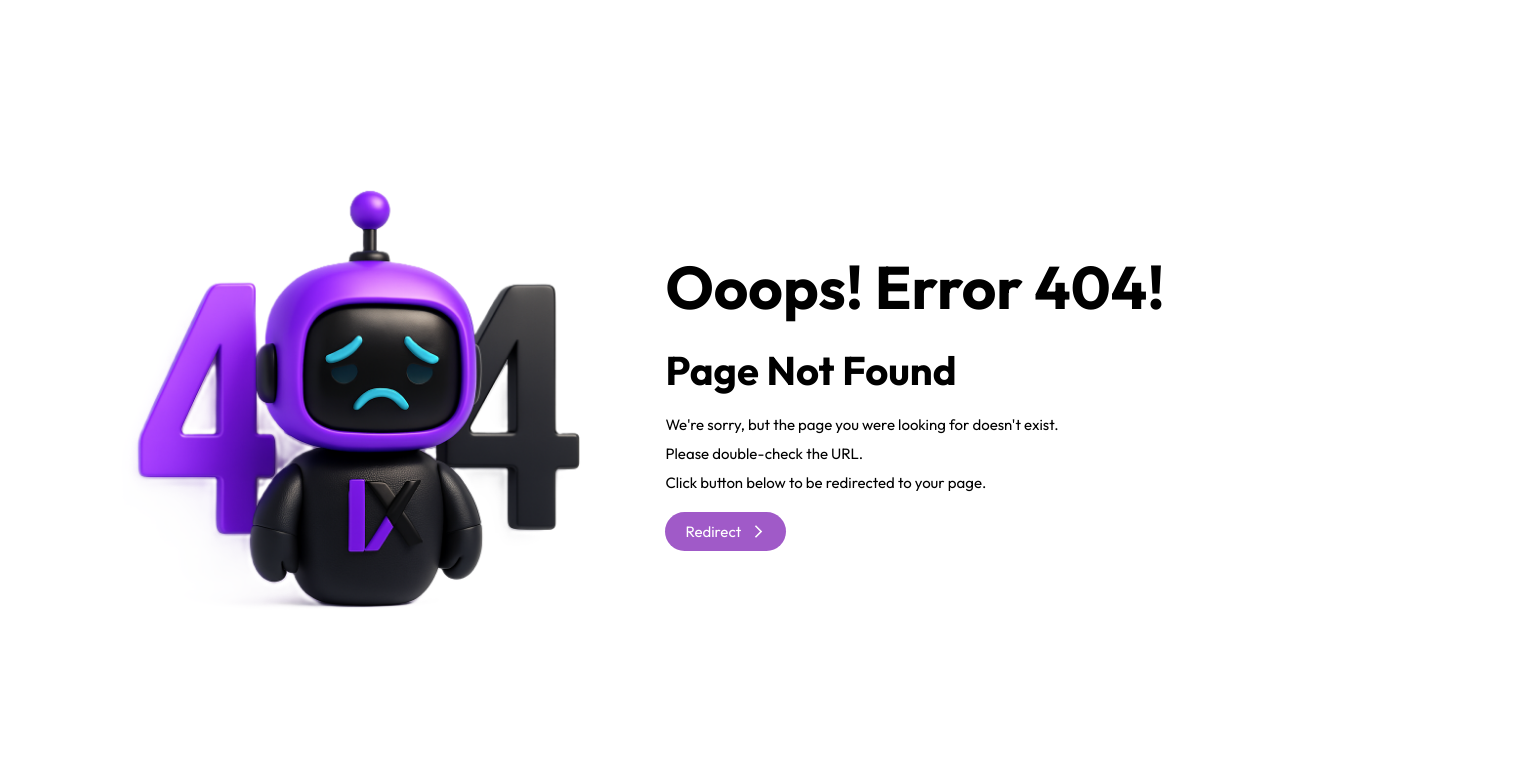
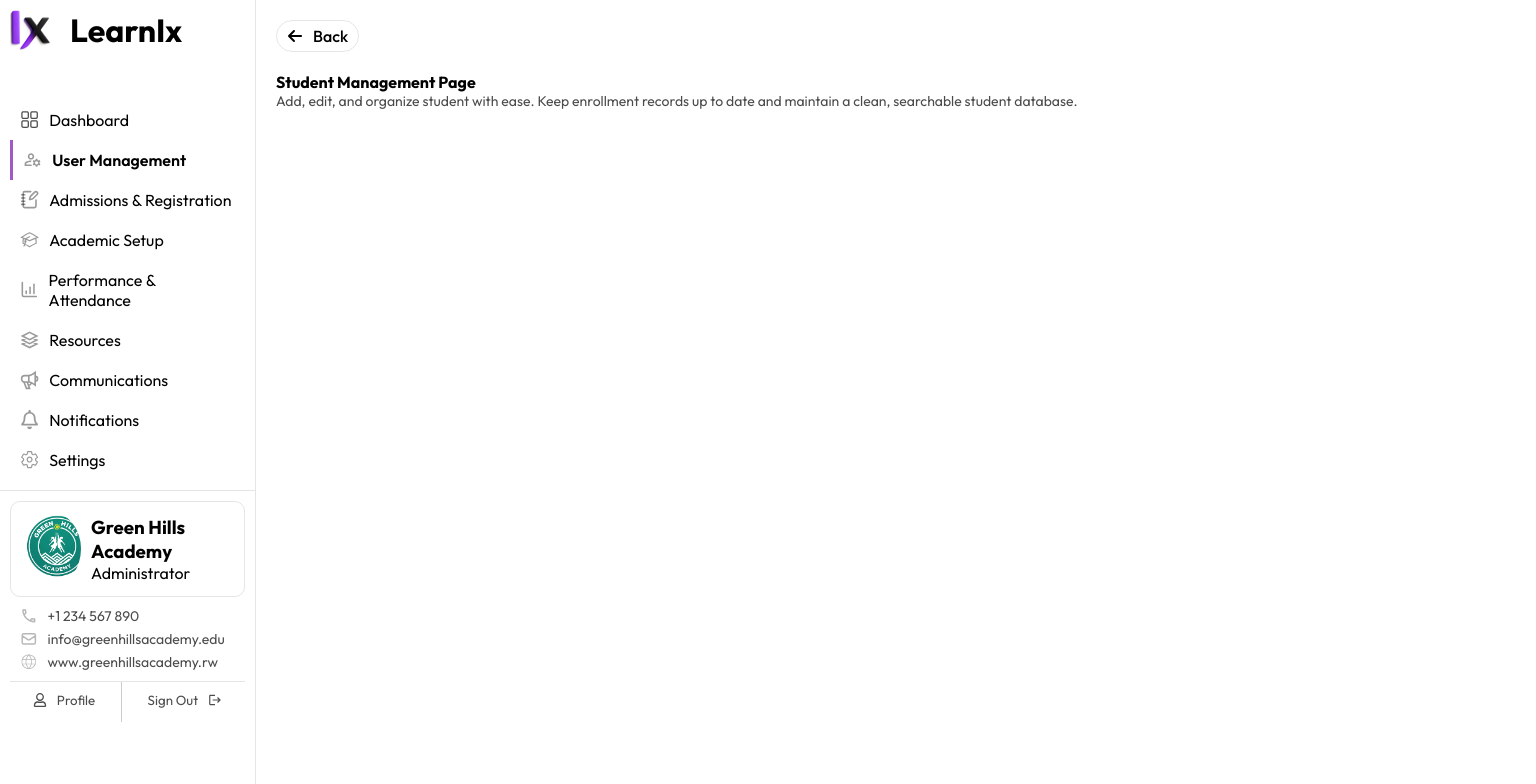
Before and after one commit to RWEMAISINGIZWENorbert/LearnIx, a React (Vite) app: page /admin/user_management/students in a window 1280 px wide. Before the commit this address had no page. Shown: the top 784 px of the page, 1536 px wide, since content can reach past the window. Built offline with nearby package versions, Linux system fonts and the light colour scheme; a web font is replaced by a local one.

Commit message:
Twelveth commit

```diff
--- a/src/App.jsx
+++ b/src/App.jsx
@@ -11,6 +11,7 @@ import { Admin_settings } from './pages/admin/admin_settings/admin_settings';
 import { Developers } from './pages/Developers/Developers';
 import { Admin_notifications } from './pages/admin/Admin_notifications/admin_notifications';
 import { Admin_user_management } from './pages/admin/admin_user_management/admin_user_management';
+import { Admin_student_management } from './pages/admin/admin_student_management/admin_student_management';
 
 function App() {
   return (
@@ -38,6 +39,9 @@ function App() {
             <Route path='settings' element={<Admin_settings/>}/>
             <Route path='notifications' element={<Admin_notifications/>}/>
             <Route path='user_management' element={<Admin_user_management/>}/>
+            <Route path='user_management' >
+                <Route path='students' element={<Admin_student_management/>}/>
+            </Route>
         </Route>
           {/* Not Found Route */}
         <Route path='*' element={<Not_found/>}/>
--- a/src/components/dashboard_page/dashboard.css
+++ b/src/components/dashboard_page/dashboard.css
@@ -2,7 +2,6 @@
     --box-shadow: 0 8px 26px rgba(0,0,0,0.06);
 }
 .dashboard{
-    background:radial-gradient(1200px 400px at 10% 10%, #00f 0%, rgba(123,126,255,0.12) 18%, transparent 48%), linear-gradient(180deg,#fff,#f7fbff 120%);
     height: 100vh;
 }
 .dash{
--- a/src/components/login/login.jsx
+++ b/src/components/login/login.jsx
@@ -36,7 +36,7 @@ export const Login = () => {
 
     // Redirect when last step is done
     if (currentStep === steps.length - 1) {
-      navigate('/admin');
+      navigate( '/admin/dashboard');
       return;
     }
 
--- /dev/null
+++ b/src/components/students_management/students_management.css
@@ -0,0 +1,30 @@
+:root {
+  --main_color: #A05AC8;
+  --black: black;
+  --white: white;
+  --shadow: 0 8px 24px rgba(0, 0, 0, 0.06);
+}
+.students_management{
+    transform: translateX(20vw);
+    padding: 20px;
+}
+.students_management .up {
+    margin-bottom: 20px;
+}
+.students_management .up  .button button{
+    background: none;
+    outline: none;
+    border: 1px solid rgba(0, 0, 0, 0.1);
+    border-radius: 30px;
+    padding:5px 10px;
+    gap: 10px;
+    font-size: 16px;
+    display: flex;
+    align-items: center;
+    font-weight: 500;
+    cursor: pointer;
+}
+.students_management .upper p{
+    opacity: 0.7;
+    font-size: 14px;
+}
--- /dev/null
+++ b/src/components/students_management/students_management.jsx
@@ -0,0 +1,23 @@
+import React from 'react';
+import './students_management.css'
+import { FaArrowLeft } from 'react-icons/fa6';
+import { useNavigate } from 'react-router-dom';
+
+export const Students_management = () => {
+  let navigate = useNavigate();
+  return (
+    <div className='students_management'>
+        <div className="box">
+          <div className="up">
+            <div className="button">
+              <button  onClick={() =>navigate(-1)}><FaArrowLeft className='icon'/><span>Back</span></button>
+            </div>
+          </div>
+          <div className="upper">
+            <h4>Student Management Page</h4>
+            <p>Add, edit, and organize student with ease. Keep enrollment records up to date and maintain a clean, searchable student database.</p>
+          </div>
+        </div>
+    </div>
+  )
+}
--- a/src/components/user_management/user_management.jsx
+++ b/src/components/user_management/user_management.jsx
@@ -9,6 +9,7 @@ import { FiBarChart2 } from "react-icons/fi";
 import Chart from 'chart.js/auto';
 import { FaChartLine } from "react-icons/fa6";
 import { SlNotebook } from "react-icons/sl";
+import { Link } from 'react-router-dom';
 
 
 
@@ -138,22 +139,30 @@ export const User_management = () => {
                     <div className="buttons">
                         <div className="up"><MdBolt className='icon'/><h4>Quick actions</h4></div>
                         <div className="down">
+                            <Link to='students' style={{color:'inherit', textDecoration:'none', width: '100%'}}>
                             <div className="divs div1">
                                 <div className="icon"><LuUserPlus/></div>
                                 <div className="des">Manage students</div>
                             </div>
+                            </Link>
+                             <Link to='teachers' style={{color:'inherit', textDecoration:'none', width: '100%'}}>
                             <div className="divs div2">
                                 <div className="icon"><MdOutlineManageAccounts /></div>
                                 <div className="des">Manage teachers</div>
                             </div>
+                            </Link>
+                             <Link to='classes' style={{color:'inherit', textDecoration:'none', width: '100%'}}>
                             <div className="divs div3">
                                 <div className="icon"><SlNotebook/></div>
                                 <div className="des">Create classes</div>
                             </div>
+                            </Link>
+                             <Link to='reports' style={{color:'inherit', textDecoration:'none', width: '100%'}}>
                             <div className="divs div4">
                                 <div className="icon"><FiBarChart2/></div>
                                 <div className="des">Generate report</div>
                             </div>
+                            </Link>
                         </div>
                     </div>
                     <div className="stats">
--- /dev/null
+++ b/src/pages/admin/admin_student_management/admin_student_management.jsx
@@ -0,0 +1,13 @@
+import React from 'react';
+import { LeftSideBar } from '../../../components/leftSideBar/LeftSideBar'
+import { Students_management } from '../../../components/students_management/students_management';
+
+
+export const Admin_student_management = () => {
+  return (
+    <div className='admin_student_management'>
+        <LeftSideBar/>
+        <Students_management/>
+    </div>
+  )
+}
```
